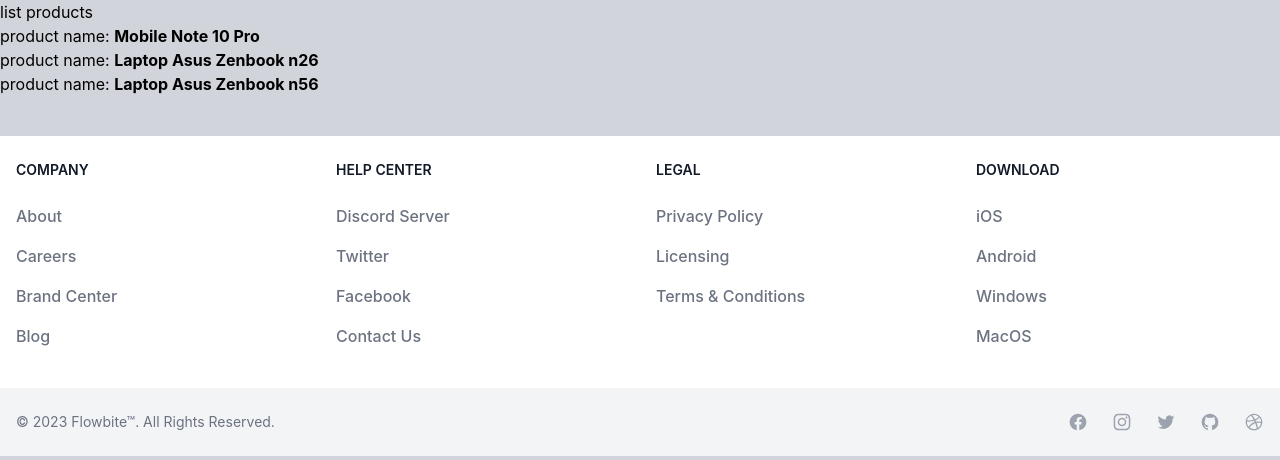
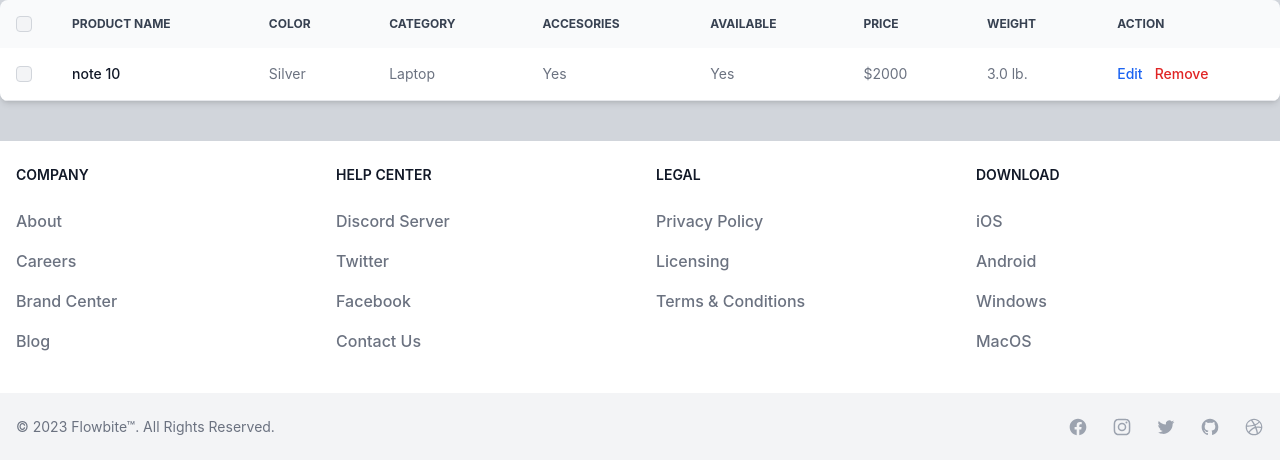
Before and after one commit to javadfathy/store_nodejs, a Node server app: page /admin/list-product in a window 1280 px wide. Shown: the part 106-566 px from the top of the page. Run offline with Node 20, Linux system fonts and the light colour scheme; style sheets or scripts are compiled from the project's sources; some libraries are stand-ins or nearby versions.

Commit message:
delete product

```diff
--- a/controllers/admin.js
+++ b/controllers/admin.js
@@ -47,6 +47,13 @@ module.exports.addProduct = (req, res) => {
 }
 
 
+module.exports.deleteProduct = (req, res) => {
+    const pID = req.body.productId
+
+    Product.deleteProduct(pID)
+    res.redirect('/admin/list-product')
+}
+
 module.exports.addPostPage = (req, res) => {
     res.render('admin/blog/add-post', {
         pageTitle: 'Add product'
--- a/data/cart.json
+++ b/data/cart.json
@@ -1 +1 @@
-{"products":[{"id":"2","qty":3},{"id":"3","qty":2}],"totalPrice":1600}
+{"products":[],"totalPrice":0}
--- a/data/products.json
+++ b/data/products.json
@@ -1 +1 @@
-[{"id":1,"title":"Mobile Note 10 Pro","description":"","price":"120","attribute":"","brand":"","thumbnail":"","category":"","comments":""},{"id":2,"title":"Laptop Asus Zenbook n26","description":"","price":"400","attribute":"","brand":"","thumbnail":"","category":"","comments":""},{"id":3,"title":"Laptop Asus Zenbook n56","description":"","price":"200","attribute":"","brand":"","thumbnail":"","category":"","comments":""}]
+[{"title":"note 10","description":"dddddddddddd","price":"2000","attribute":"fsdf","brand":"shimi","thumbnail":"mobile","category":"","comments":"good"}]
--- a/models/single-product.js
+++ b/models/single-product.js
@@ -1,5 +1,6 @@
 const fs = require('fs')
 const path = require('path')
+const Cart = require("./cart")
 const filePath = path.join(path.dirname(process.mainModule.filename),'data','products.json')
 
 const getProductFromFile = (cb) => {
@@ -31,6 +32,19 @@ module.exports = class Product {
         })
     }
 
+    static deleteProduct(id) {
+        getProductFromFile((products) => {
+            const product = products.find(p => p.id === +id)
+            const updatedProducts = products.filter(p => p.id !== +id)
+
+            fs.writeFile(filePath, JSON.stringify(updatedProducts), (err) => {
+                if (!err) {
+                    Cart.deleteCart(id, product.price)
+                }
+            })
+        })
+    }
+
     static getProducts(cb) {
         getProductFromFile(cb)
     }
--- a/routes/admin.js
+++ b/routes/admin.js
@@ -15,6 +15,8 @@ router.get('/add-product', adminControllers.addProductPage)
 
 router.post('/add-product', adminControllers.addProduct)
 
+router.post('/delete-product', adminControllers.deleteProduct)
+
 // blog
 router.get('/add-post', adminControllers.addPostPage)
 
--- a/views/admin/dashboard.ejs
+++ b/views/admin/dashboard.ejs
@@ -1,4 +1,8 @@
 <%- include('../includes/header.ejs') %>
+<%- include('./include/sidebar.ejs') %>
+<section class="flex">
+
+</section>
     <div class="dashbord">
         <h1 class="title">Dashboard</h1>
         <nav class="navbar">
--- a/views/admin/shop/list-product.ejs
+++ b/views/admin/shop/list-product.ejs
@@ -1,12 +1,92 @@
 <%- include('../../includes/header.ejs') %>
-    <section>
-        <h1>list products</h1>
-        <% if (products.length > 0) { %>
-            <% for (product of products) { %>
-                <p>product name: <b><%= product.title %></b></p>
-            <% } %>
-        <% } else { %>
-            <p>not found product</p>
-        <% } %>
+    <section class="container mx-auto">
+        <div class="relative overflow-x-auto shadow-md sm:rounded-lg">
+            <table class="w-full text-sm text-left text-gray-500 dark:text-gray-400">
+                <thead class="text-xs text-gray-700 uppercase bg-gray-50 dark:bg-gray-700 dark:text-gray-400">
+                    <tr>
+                        <th scope="col" class="p-4">
+                            <div class="flex items-center">
+                                <input id="checkbox-all-search" type="checkbox" class="w-4 h-4 text-blue-600 bg-gray-100 border-gray-300 rounded focus:ring-blue-500 dark:focus:ring-blue-600 dark:ring-offset-gray-800 dark:focus:ring-offset-gray-800 focus:ring-2 dark:bg-gray-700 dark:border-gray-600">
+                                <label for="checkbox-all-search" class="sr-only">checkbox</label>
+                            </div>
+                        </th>
+                        <th scope="col" class="px-6 py-3">
+                            Product name
+                        </th>
+                        <th scope="col" class="px-6 py-3">
+                            Color
+                        </th>
+                        <th scope="col" class="px-6 py-3">
+                            Category
+                        </th>
+                        <th scope="col" class="px-6 py-3">
+                            Accesories
+                        </th>
+                        <th scope="col" class="px-6 py-3">
+                            Available
+                        </th>
+                        <th scope="col" class="px-6 py-3">
+                            Price
+                        </th>
+                        <th scope="col" class="px-6 py-3">
+                            Weight
+                        </th>
+                        <th scope="col" class="px-6 py-3">
+                            Action
+                        </th>
+                    </tr>
+                </thead>
+                    <% if (products.length > 0) { %>
+                <tbody>
+
+                        <% for (product of products) { %>
+                    <tr class="bg-white border-b dark:bg-gray-800 dark:border-gray-700 hover:bg-gray-50 dark:hover:bg-gray-600">
+                        <td class="w-4 p-4">
+                            <div class="flex items-center">
+                                <input id="checkbox-table-search-1" type="checkbox" class="w-4 h-4 text-blue-600 bg-gray-100 border-gray-300 rounded focus:ring-blue-500 dark:focus:ring-blue-600 dark:ring-offset-gray-800 dark:focus:ring-offset-gray-800 focus:ring-2 dark:bg-gray-700 dark:border-gray-600">
+                                <label for="checkbox-table-search-1" class="sr-only">checkbox</label>
+                            </div>
+                        </td>
+                        <th scope="row" class="px-6 py-4 font-medium text-gray-900 whitespace-nowrap dark:text-white">
+                            <%= product.title %>
+                        </th>
+                        <td class="px-6 py-4">
+                            Silver
+                        </td>
+                        <td class="px-6 py-4">
+                            Laptop
+                        </td>
+                        <td class="px-6 py-4">
+                            Yes
+                        </td>
+                        <td class="px-6 py-4">
+                            Yes
+                        </td>
+                        <td class="px-6 py-4">
+                            $<%= product.price %>
+                        </td>
+                        <td class="px-6 py-4">
+                            3.0 lb.
+                        </td>
+                        <td class="flex items-center px-6 py-4 space-x-3">
+                            <a href="#" class="font-medium text-blue-600 dark:text-blue-500 hover:underline">Edit</a>
+                            <form action="/admin/delete-product" method="POST">
+                                <button class="font-medium text-red-600 dark:text-red-500 hover:underline">Remove</button>
+                                <input type="hidden" value="<%= product.id %>" name="productId"/>
+                            </form>
+                        </td>
+                    </tr>
+                        <% } %>
+                </tbody>
+                <% } else { %>
+                    <div class="p-4 mb-4 text-sm text-red-800 rounded-lg bg-red-50 dark:bg-gray-800 dark:text-red-400" role="alert">
+                        <span class="font-medium">Not Found any Product
+                      </div>
+                <% } %>
+            </table>
+        </div>
+
+
+
     </section>
 <%- include('../../includes/footer.ejs') %>
--- a/views/includes/header.ejs
+++ b/views/includes/header.ejs
@@ -61,7 +61,7 @@
             <a href="/blog" class="block py-2 pl-3 pr-4 text-gray-900 rounded hover:bg-gray-100 md:hover:bg-transparent md:hover:text-blue-700 dark:text-white md:dark:hover:text-blue-500 dark:hover:bg-gray-700 dark:hover:text-white md:dark:hover:bg-transparent dark:border-gray-700">Blog</a>
             </li>
             <li>
-            <a href="/admin/dashbord" class="block py-2 pl-3 pr-4 text-gray-900 rounded hover:bg-gray-100 md:hover:bg-transparent md:hover:text-blue-700 dark:text-white md:dark:hover:text-blue-500 dark:hover:bg-gray-700 dark:hover:text-white md:dark:hover:bg-transparent dark:border-gray-700">Dashboard</a>
+            <a href="/admin/dashboard" class="block py-2 pl-3 pr-4 text-gray-900 rounded hover:bg-gray-100 md:hover:bg-transparent md:hover:text-blue-700 dark:text-white md:dark:hover:text-blue-500 dark:hover:bg-gray-700 dark:hover:text-white md:dark:hover:bg-transparent dark:border-gray-700">Dashboard</a>
             </li>
         </ul>
         </div>
```
Also changed, not shown: models/cart.js (+20 -0 lines), views/admin/include/sidebar.ejs (added, +42 -0 lines), 1 other file.
